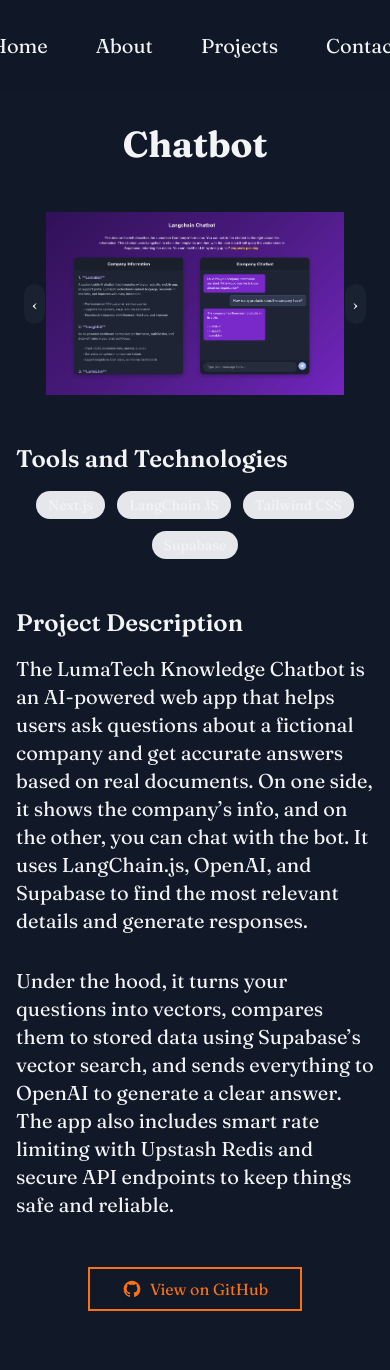
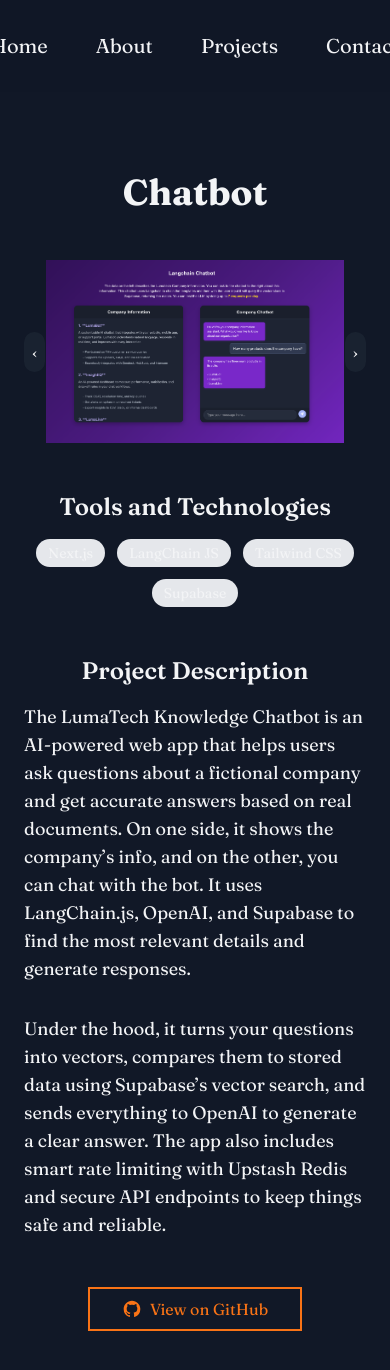
Before and after one commit to karinfdez/nextjs-portfolio, a Next.js app: page /projects/chatbot in a window 390 px wide. Shown: the top 1370 px of the page. Built offline with nearby package versions, Linux system fonts and the light colour scheme.

Commit message:
Update the style in mobile

```diff
--- a/app/about/page.js
+++ b/app/about/page.js
@@ -53,7 +53,7 @@
         </div>
         </AnimatedReveal>
 
-          <AnimatedParagraph className="text-lg leading-relaxed text-gray-300">
+          <AnimatedParagraph className="text-lg leading-relaxed text-gray-300 text-left">
           {`Hey, I’m Karin, a full-stack Software Engineer with 8+ years of experience building fast, scalable, and user-focused web applications. I’ve worked with technologies like Next.js, React, Supabase, Cloudflare Workers, Hygraph, MongoDB, and AWS Lambda to deliver high-performance platforms for marketplaces, CMS integrations, and real-time applications. My recent work includes building APIs that handle millions of requests, connecting Cloudflare Workers to external databases like MongoDB, and designing clean, serverless architectures optimized for speed and reliability.`}
           </AnimatedParagraph>
 
@@ -83,7 +83,7 @@
       </div>
 
       {/* long paragraph */}
-      <div className="max-w-4xl mt-12 text-lg leading-relaxed text-gray-300 text-center md:text-left space-y-6 pb-8 xl:pb-0">
+      <div className="max-w-4xl mt-12 text-lg leading-relaxed text-gray-300 text-left space-y-6 pb-8 xl:pb-0">
         <AnimatedParagraph className="text-lg leading-relaxed text-gray-300">
           {`Lately, I’ve been diving into AI-powered features and Cloudflare AI Agents, building tools that automate outreach and analyze data.`}
         </AnimatedParagraph>
--- a/app/projects/[slug]/page.js
+++ b/app/projects/[slug]/page.js
@@ -27,12 +27,12 @@
     );
   }
 
-  const { title, project_description_1, project_description_2, video, screenshots, cardLink, githubLink, technologies } = project;
+  const { title, project_description_1, project_description_2, video, screenshots, githubLink, technologies } = project;
 
   return (
-    <main className="flex flex-col items-center px-4 pb-16 space-y-8 max-w-4xl mx-auto">
+    <main className="flex flex-col items-center px-4 py-20 space-y-8 max-w-4xl mx-auto">
       <AnimatedReveal delay={0.1}>
-        <h1 className="text-4xl md:text-5xl font-bold mt-8 text-center">{title}</h1>
+        <h1 className="text-4xl md:text-5xl font-bold text-center">{title}</h1>
       </AnimatedReveal>
 
       {/* Carousel */}
@@ -44,8 +44,8 @@
       {technologies?.length > 0 && (
         <AnimatedReveal delay={0.3}>
           <section className="w-full">
-            <h2 className="flex w-full text-start text-2xl font-semibold mb-4">Tools and Technologies</h2>
-            <ul className="flex flex-wrap justify-center gap-3">
+            <h2 className="w-full text-center sm:text-left text-2xl font-semibold mb-4">Tools and Technologies</h2>
+            <ul className="flex flex-wrap justify-center sm:justify-start gap-3">
               {technologies.map((tech) => (
                 <li
                   key={tech}
@@ -62,8 +62,8 @@
 
       {project_description_1 && (
         <AnimatedReveal delay={0.4}>
-          <div className="text-2xl font-semibold mb-4 text-center flex text-start w-full pt-4">Project Description</div>
-          <section className="text-xl max-w-none text-left">
+          <div className="text-2xl font-semibold mb-4 justify-center md:justify-start flex text-start w-full pt-4">Project Description</div>
+          <section className="text-lg md:text-xl max-w-none text-left px-2 sm:px-4 md:px-0">
             <ReactMarkdown>{project_description_1}</ReactMarkdown>
           </section>
         </AnimatedReveal>
@@ -71,7 +71,7 @@
 
       {project_description_2 && (
         <AnimatedReveal delay={0.5}>
-          <section className="text-xl max-w-none text-left">
+          <section className="text-lg md:text-xl max-w-none text-left px-2 sm:px-4 md:px-0">
             <ReactMarkdown>{project_description_2}</ReactMarkdown>
           </section>
         </AnimatedReveal>
```
